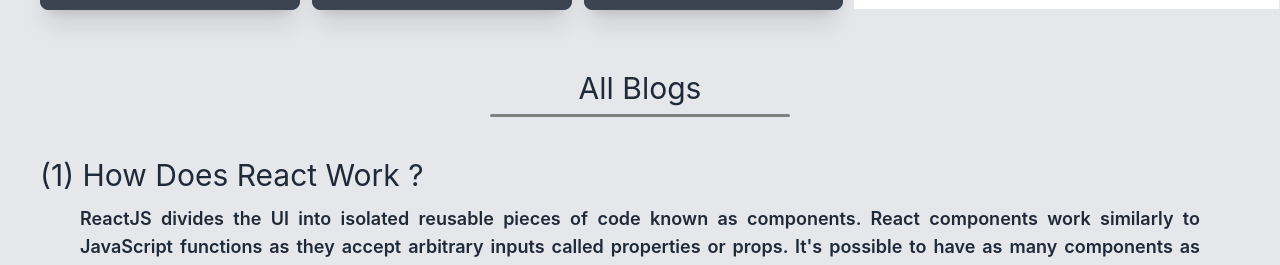
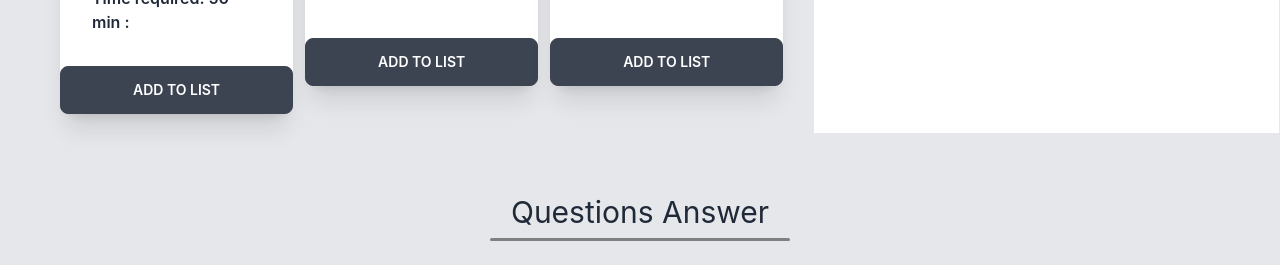
Before and after one commit to tarekrahman916/ultra-active-club-repo, a React (Create React App) app: page / in a window 1280 px wide. Shown: the part 1164-1429 px from the top of the page. Built offline with nearby package versions, Linux system fonts and the light colour scheme.

Commit message:
design update

```diff
--- a/src/components/Blog/Blog.js
+++ b/src/components/Blog/Blog.js
@@ -5,7 +5,7 @@
   return (
     <div className="md:p-10 p-5">
       <div className="title mb-10 ">
-        <h2 className="text-3xl mt-5 mb-2">All Blogs</h2>
+        <h2 className="text-3xl mt-5 mb-2">Questions Answer</h2>
         <hr className="mx-auto rounded-2xl" />
       </div>
       <div>
--- a/src/components/Exercises/Exercises.js
+++ b/src/components/Exercises/Exercises.js
@@ -5,14 +5,14 @@
 
 const Exercises = ({ exercises, time, setTime }) => {
   return (
-    <div>
-      <div className="flex  align-middle mb-10">
+    <div className="p-10 lg:p-5">
+      <div className="flex align-middle mb-10 ">
         <img className="logo" src={logo} alt="" />
         <h1 className="text-4xl font-bold mt-10">FITNESS FINEST</h1>
       </div>
       <h2 className="text-2xl">Select today’s exercise</h2>
 
-      <div className="grid lg:grid-cols-3 md:grid-cols-1  gap-3">
+      <div className="grid lg:grid-cols-3 md:grid-cols-1  gap-3 ">
         {exercises.map((exercise) => (
           <Exercise
             key={exercise.id}
--- a/src/components/Summary/Summary.js
+++ b/src/components/Summary/Summary.js
@@ -28,7 +28,7 @@
   };
 
   return (
-    <div className="summary border bg-white h-full p-5">
+    <div className="summary border bg-white h-full p-10">
       <div className="info">
         <div className=" flex justify-center align-middle">
           <img className="profile-img" src={profile} alt="" />
```
